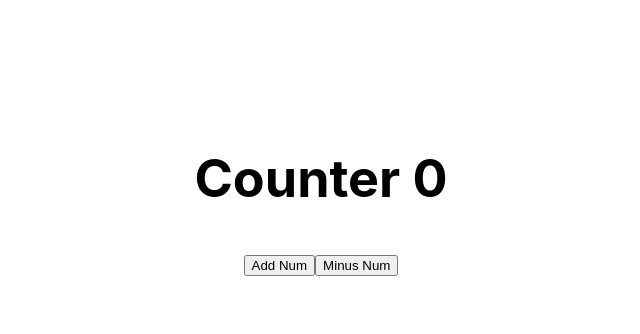
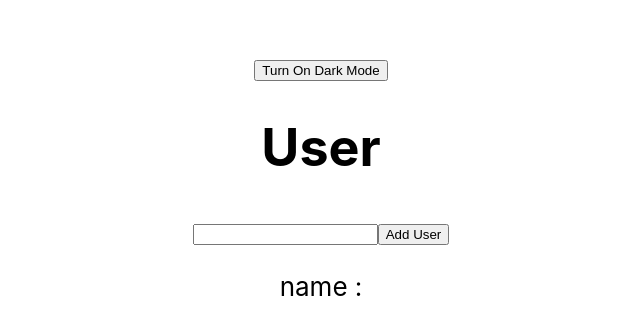
Before and after one commit to obaidmuneer/react-context, a React (Create React App) app: page / in a window 1280 px wide. Shown: the part 206-540 px from the top of the page, without its empty margins (319-959 px from the left). Built offline with nearby package versions, Linux system fonts and the light colour scheme.

Commit message:
dark mode

```diff
--- a/src/App.jsx
+++ b/src/App.jsx
@@ -1,12 +1,22 @@
+import { GlobalContext } from "./context/context";
+import { useContext } from "react";
 import Counter from "./components/counter";
+import User from "./components/user";
 import "./App.css";
 
 function App() {
+  const { state, dispatch } = useContext(GlobalContext);
+  const darkMode = () => {
+    dispatch({
+      type: "DARK_MODE",
+    });
+    console.log(state.darkMode);
+  };
   return (
-    <div className="App">
-      <header className="App-header">
-        <Counter />
-      </header>
+    <div className={`App ${state.darkMode ? "App-bg" : ""}`}>
+        <button onClick={darkMode}>Turn {state.darkMode  ? "Off" : "On"} Dark Mode</button>
+        {/* <Counter /> */}
+        <User />
     </div>
   );
 }
```
